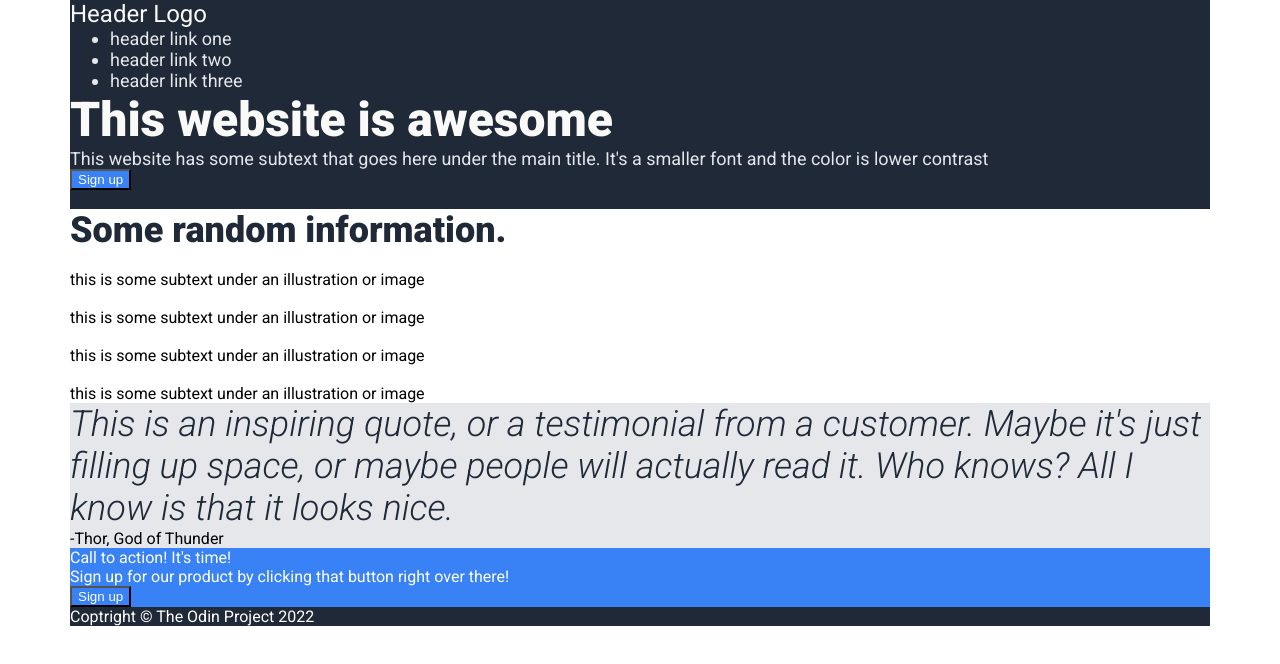
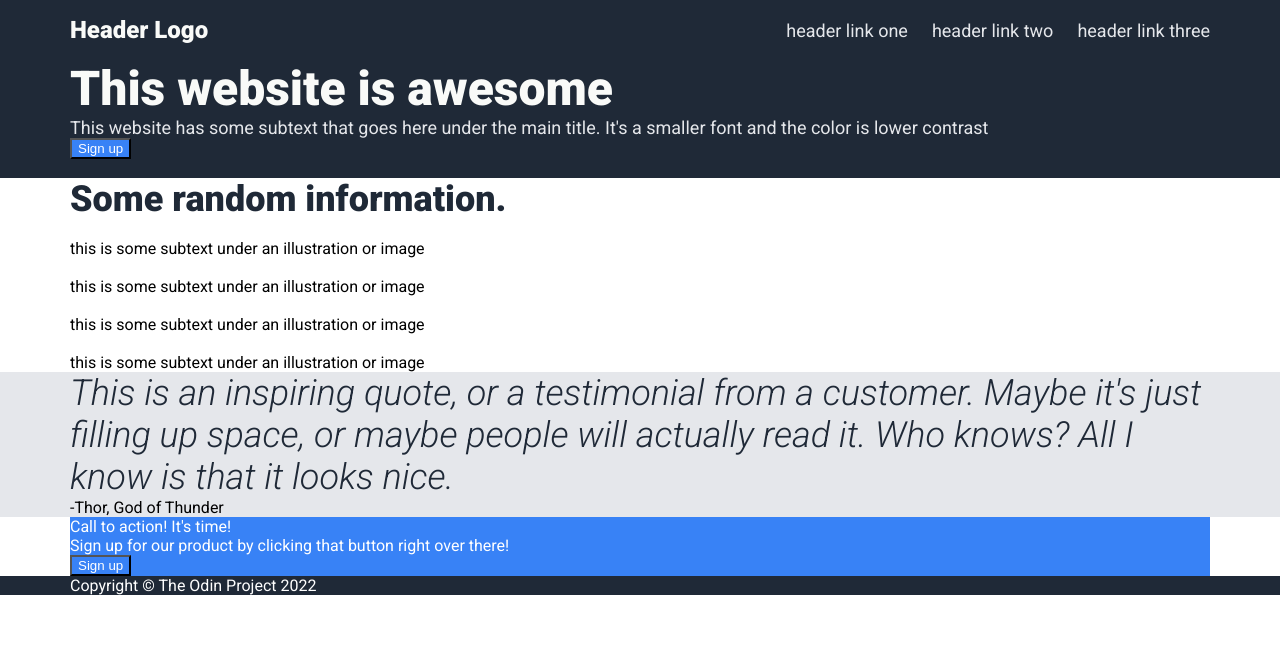
Before and after one commit to briksdaal/landing-page, a plain HTML site: page index.html in a window 1280 px wide. Drawn offline with Linux system fonts and the light colour scheme.

Commit message:
Finish header, fix bar/container html structure

```diff
--- a/index.html
+++ b/index.html
@@ -12,7 +12,8 @@
     <title>Document</title>
 </head>
 <body>
-    <div class="header content-bar">
+    <div class="header-bar">
+        <div class="header-container content-container">
             <div class="header-logo">
                 Header Logo
             </div>
@@ -24,7 +25,9 @@
                 </ul>
             </div>
         </div>
-    <div class="hero-bar content-bar">
+    </div>
+    <div class="hero-bar">
+        <div class="hero-container content-container">
             <div class="hero-left-container">
                 <h1>This website is awesome</h1>
                 <p class="hero-secondary-text">This website has some subtext that goes here under the main title. It's a smaller font and the color is lower contrast</p>
@@ -34,8 +37,10 @@
                 <img src="" alt="">
             </div>
         </div>
+    </div>
 
-    <div class="subhero-bar content-bar">
+    <div class="subhero-bar">
+        <div class="subhero-container content-container">
             <h2>Some random information.</h2>
             <div class="squares-container">
                 <div class="square">
@@ -64,8 +69,11 @@
                 </div>
             </div>
         </div>
+    </div>
 
-    <div class="quote-bar content-bar">
+
+    <div class="quote-bar">
+        <div class="quote-container content-container">
             <div class="quote-text">
                 This is an inspiring quote, or a testimonial from a customer. Maybe it's just filling up space, or maybe people will actually read it. Who knows? All I know is that it looks nice.
             </div>
@@ -73,9 +81,11 @@
                 -Thor, God of Thunder
             </div>
         </div>
+    </div>
 
-    <div class="cta-bar content-bar">
-        <div class="cta-container">
+    <div class="cta-bar">
+        <div class="cta-container content-container">
+            <div class="cta-inner-container">
                 <div class="cta-left-container">
                     <p class="cta-title">
                         Call to action! It's time!
@@ -87,8 +97,12 @@
                 <button>Sign up</button>
             </div>
         </div>
-    <div class="footer content-bar">
-        Coptright © The Odin Project 2022
+    </div>
+
+    <div class="footer-bar">
+        <div class="footer-container content-container">
+            Copyright © The Odin Project 2022
+        </div>
     </div>
 </body>
 </html>
--- a/styles.css
+++ b/styles.css
@@ -20,13 +20,19 @@ ul {
     margin: 0;
 }
 
-.content-bar {
+.content-container {
     margin: 0 auto;
     max-width: 1140px;
 }
 
-.header {
+.header-bar {
     background-color: #1f2937;
+}
+.header-container {
+    display: flex;
+    height: 60px;
+    justify-content: space-between;
+    align-items: center;
 }
 
 .hero-bar {
@@ -45,14 +51,22 @@ ul {
 
 }
 
-.footer {
+.footer-bar {
     background-color: #1f2937;
     color: #fff;
 }
 
 .header-logo {
     font-size: 24px;
+    font-weight: 900;
     color: #f9faf8;
+}
+
+.header-container ul {
+    display: flex;
+    list-style: none;
+    padding: 0;
+    gap: 24px;
 }
 
 h1 {
```
Lines whose indentation alone changed are shown as unchanged.
